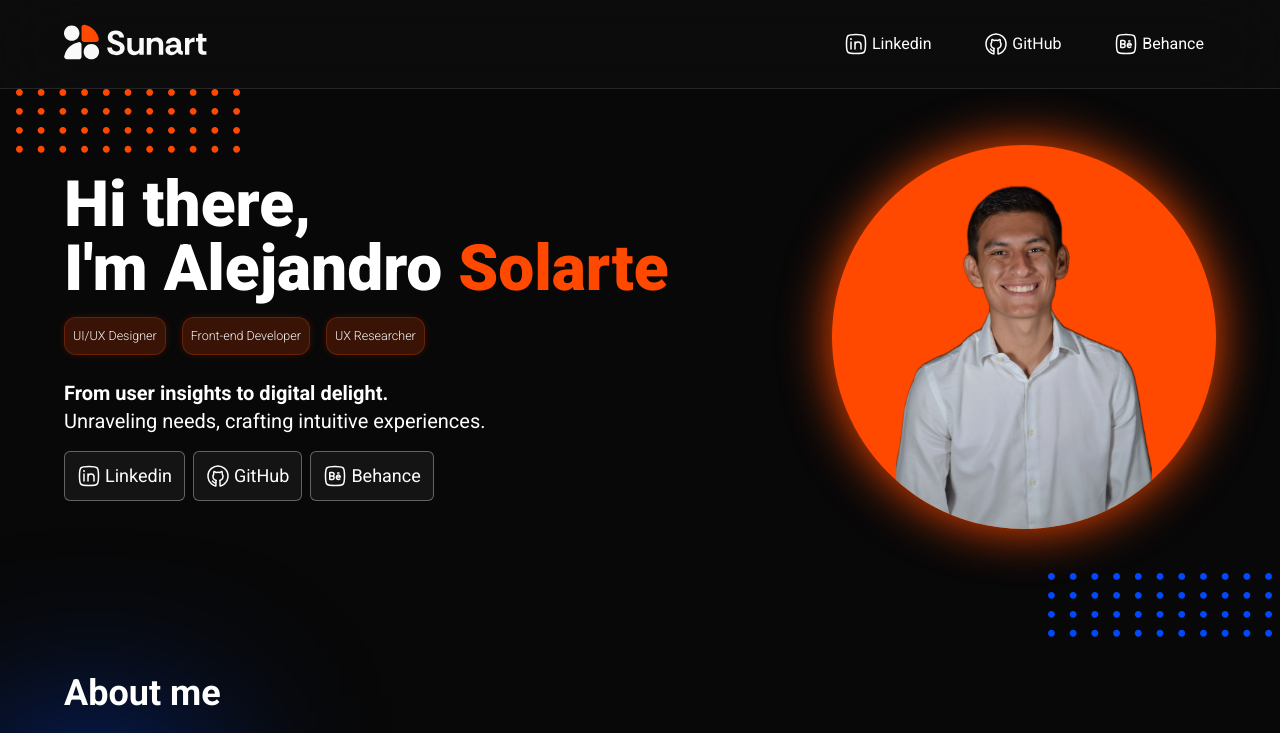
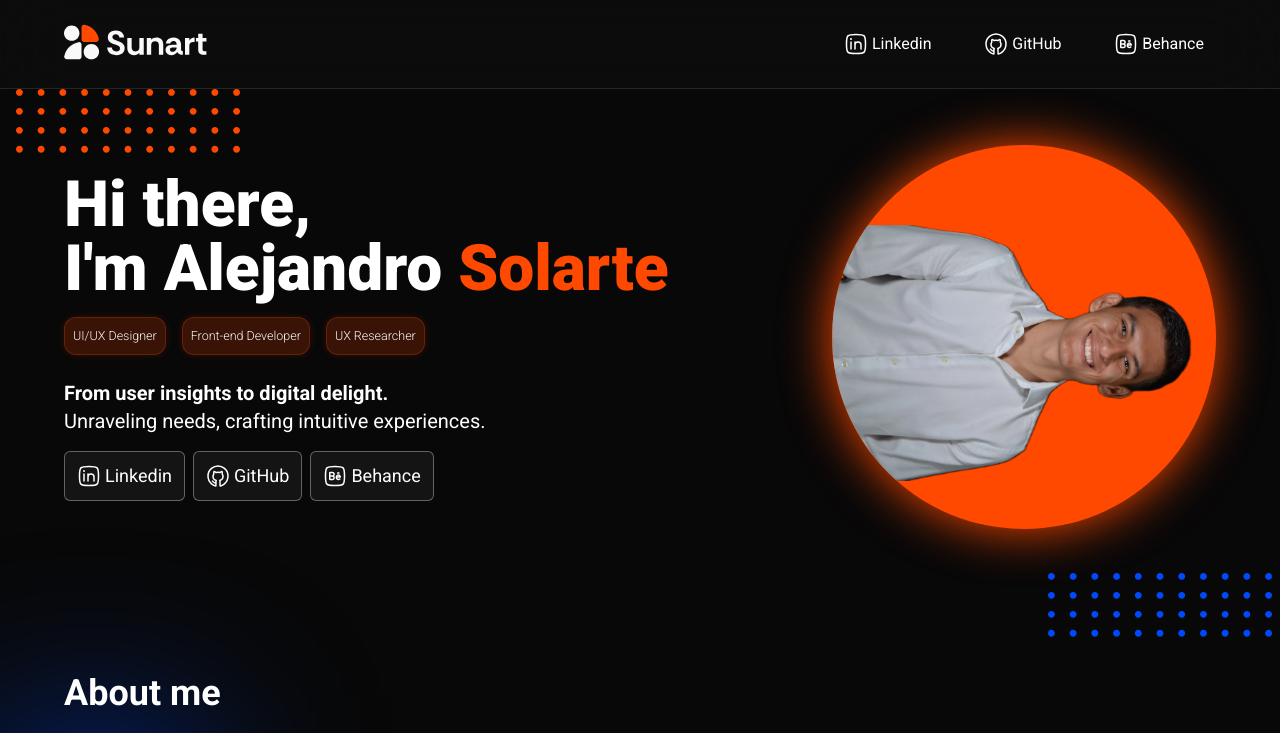
Before and after one commit to ASunart/sunart-portfolio, a Next.js app: page / in a window 1280 px wide. Shown: the top 733 px of the page. Built offline with nearby package versions, Linux system fonts and the light colour scheme.

Commit message:
[FIX] Fix image rotation issue

```diff
--- a/src/app/components/Hero.jsx
+++ b/src/app/components/Hero.jsx
@@ -21,7 +21,7 @@ export default function Hero() {
                         width={1200}
                         height={1200}
                         loading="eager"
-                        className="relative -rotate-90 w-full top-4"
+                        className="relative w-full top-4"
                     />
                 </figure>
             <div className="flex flex-col gap-4 lg:gap-6 lg:h-4/5 lg:justify-center">
```
